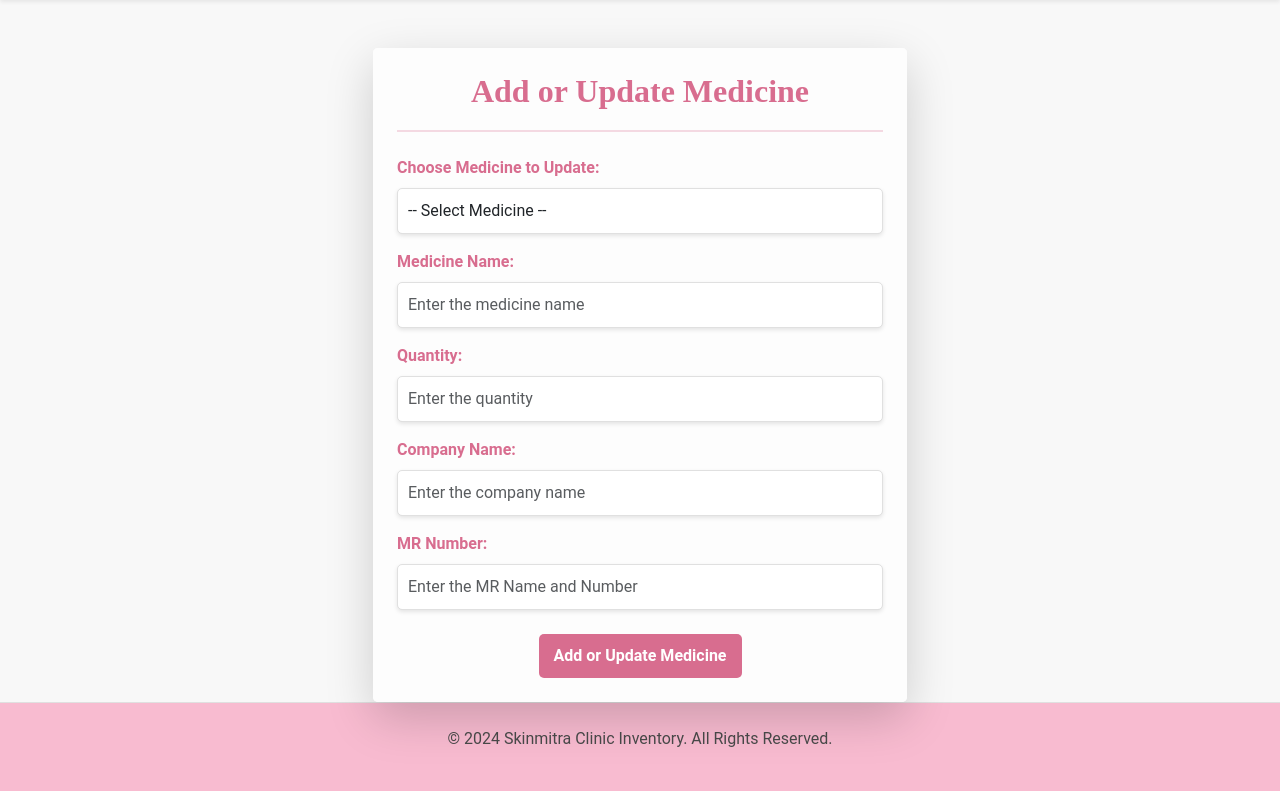
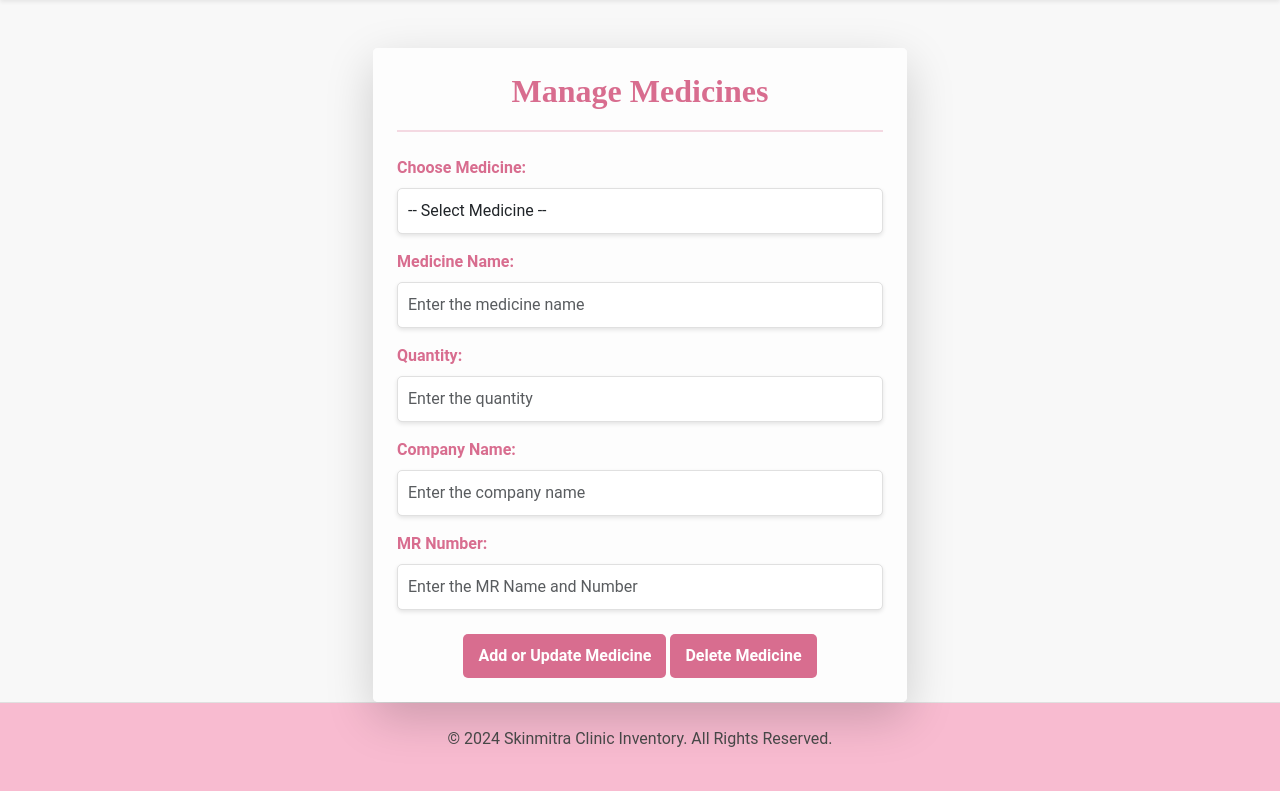
Before and after one commit to rohitbpatil27/clinic_inventory, a Django app: page /add_medicine/ in a window 1280 px wide. Shown: the part 91-882 px from the top of the page. Run offline with Django 5.2, Linux system fonts and the light colour scheme; a user stored in the database is signed in; data comes from the database, SQL or seed files in the repository; both versions use the stored data as it was after the commit.

Commit message:
added fixes and delete medication button

```diff
--- a/inventory/templates/add_medicine.html
+++ b/inventory/templates/add_medicine.html
@@ -1,6 +1,6 @@
 {% extends "base.html" %}
 
-{% block title %}Add or Update Medicine{% endblock %}
+{% block title %}Add, Update, or Delete Medicine{% endblock %}
 
 {% block content %}
 <div class="container mt-5">
@@ -8,7 +8,7 @@
         <div class="col-md-6">
             <div class="card shadow-lg border-0">
                 <div class="card-body p-4">
-                    <h1 class="text-center add-medicine-heading">Add or Update Medicine</h1>
+                    <h1 class="text-center add-medicine-heading">Manage Medicines</h1>
                     <hr class="hr-style mb-4">
 
                     <!-- Display success messages -->
@@ -23,55 +23,40 @@
                         </div>
                     {% endif %}
 
-                    <!-- Form to Add or Update Medicine -->
                     <form method="POST" class="mt-4">
                         {% csrf_token %}
 
-                        <!-- Medicine Selection -->
                         <div class="form-group">
-                            <label for="medicine" class="form-label">Choose Medicine to Update:</label>
+                            <label for="medicine" class="form-label">Choose Medicine:</label>
                             <select id="medicine" name="medicine" class="form-control" required>
                                 <option value="">-- Select Medicine --</option>
                                 <option value="new">Add New Medicine</option>
                                 {% for medicine in medicines %}
-                                    <option value="{{ medicine.id }}"
-                                            data-name="{{ medicine.name }}"
-                                            data-company="{{ medicine.company_name }}"
-                                            data-mr="{{ medicine.mr_number }}"
-                                            data-quantity="{{ medicine.quantity }}">
-                                        {{ medicine.name }} ({{ medicine.company_name }})
-                                    </option>
+                                    <option value="{{ medicine.id }}" data-name="{{ medicine.name }}" data-company="{{ medicine.company_name }}" data-mr="{{ medicine.mr_number }}" data-quantity="{{ medicine.quantity }}">{{ medicine.name }} ({{ medicine.company_name }})</option>
                                 {% endfor %}
                             </select>
                         </div>
 
-                        <!-- Medicine Name -->
                         <div class="form-group mt-3">
                             <label for="name" class="form-label">Medicine Name:</label>
                             <input type="text" id="name" name="name" class="form-control" placeholder="Enter the medicine name" required>
                         </div>
-
-                        <!-- Quantity -->
                         <div class="form-group mt-3">
                             <label for="quantity" class="form-label">Quantity:</label>
                             <input type="number" id="quantity" name="quantity" class="form-control" placeholder="Enter the quantity" required>
                         </div>
-
-                        <!-- Company Name -->
                         <div class="form-group mt-3">
                             <label for="company_name" class="form-label">Company Name:</label>
                             <input type="text" id="company_name" name="company_name" class="form-control" placeholder="Enter the company name" required>
                         </div>
-
-                        <!-- MR Number -->
                         <div class="form-group mt-3">
                             <label for="mr_number" class="form-label">MR Number:</label>
                             <input type="text" id="mr_number" name="mr_number" class="form-control" placeholder="Enter the MR Name and Number" required>
                         </div>
 
-                        <!-- Submit Button -->
                         <div class="form-group mt-4 text-center">
-                            <button type="submit" class="btn btn-submit btn-lg">Add or Update Medicine</button>
+                            <button type="submit" name="action" value="add_or_update" class="btn btn-submit btn-lg">Add or Update Medicine</button>
+                            <button type="submit" name="action" value="delete" class="btn btn-danger btn-lg">Delete Medicine</button>
                         </div>
                     </form>
                 </div>
@@ -87,22 +72,22 @@
 <!-- Initialize select2 for search functionality and auto-populate fields -->
 <script>
     $(document).ready(function() {
-        // Initialize select2 for search functionality
+        // Initialize select2 for search
         $('#medicine').select2();
 
-        // Handle medicine selection changes
+        // When a medicine is selected
         $('#medicine').change(function() {
             var selectedMedicine = $(this).find('option:selected');
             var medicineId = selectedMedicine.val();
 
-            // Reset form fields if 'Add New Medicine' is selected
+            // Check if 'Add New Medicine' is selected
             if (medicineId === 'new') {
                 $('#name').val('');
                 $('#company_name').val('');
                 $('#mr_number').val('');
                 $('#quantity').val('');
             } else {
-                // Auto-fill form fields with selected medicine data
+                // Auto-populate fields based on selected medicine
                 $('#name').val(selectedMedicine.data('name'));
                 $('#company_name').val(selectedMedicine.data('company'));
                 $('#mr_number').val(selectedMedicine.data('mr'));
--- a/inventory/views.py
+++ b/inventory/views.py
@@ -42,18 +42,29 @@ def dashboard(request):
 @login_required
 def add_medicine(request):
     if request.method == "POST":
-        medicine_id = request.POST.get("medicine")  # Capture the selected medicine ID
+        action = request.POST.get("action")  # Determines if it's add/update or delete
+        medicine_id = request.POST.get("medicine")  # Selected medicine ID
         name = request.POST.get("name")  # Medicine name
         company_name = request.POST.get("company_name")  # Company name
-        quantity = request.POST.get("quantity")  # Quantity as string
+        quantity = request.POST.get("quantity")  # Quantity
         mr_number = request.POST.get("mr_number")  # MR number
 
-        # Validate medicine_id
-        if not medicine_id:
-            messages.error(request, "No medicine selected. Please select a medicine or choose 'Add New Medicine'.")
+        # Handle Delete Operation
+        if action == "delete":
+            if medicine_id and medicine_id != "new":
+                try:
+                    medication = Medication.objects.get(id=int(medicine_id))
+                    medication.delete()
+                    messages.success(request, f"Medicine '{medication.name}' deleted successfully!")
+                except Medication.DoesNotExist:
+                    messages.error(request, "Selected medicine does not exist.")
+                except Exception as e:
+                    messages.error(request, f"Error deleting medicine: {str(e)}")
+            else:
+                messages.error(request, "Please select a valid medicine to delete.")
             return redirect("add_medicine")
 
-        # Validate quantity
+        # Validate quantity for add/update operations
         try:
             quantity = int(quantity)
             if quantity <= 0:
@@ -63,7 +74,7 @@ def add_medicine(request):
             return redirect("add_medicine")
 
         # Handle "new" medicine creation
-        if medicine_id == 'new':
+        if medicine_id == "new":
             try:
                 Medication.objects.create(
                     name=name,
@@ -79,8 +90,7 @@ def add_medicine(request):
         # Handle updating existing medicine
         else:
             try:
-                medicine_id = int(medicine_id)  # Convert to integer
-                medication = Medication.objects.get(id=medicine_id)
+                medication = Medication.objects.get(id=int(medicine_id))
                 medication.quantity += quantity  # Update quantity
                 medication.name = name  # Optionally update name
                 medication.company_name = company_name  # Optionally update company name
@@ -88,8 +98,6 @@ def add_medicine(request):
                 medication.save()
 
                 messages.success(request, f"Stock for {medication.name} updated successfully!")
-            except ValueError:
-                messages.error(request, "Invalid medicine ID.")
             except Medication.DoesNotExist:
                 messages.error(request, "Selected medicine does not exist.")
             except Exception as e:
@@ -97,8 +105,8 @@ def add_medicine(request):
 
         return redirect("add_medicine")
 
-    # Render the form for adding/updating medicine if GET request
-    medicines = Medication.objects.all()  # Fetch all medicines for dropdown
+    # Render the form for adding, updating, or deleting medicine if GET request
+    medicines = Medication.objects.all()
     return render(request, "add_medicine.html", {"medicines": medicines})
 
 @login_required
```
Also changed, not shown: db.sqlite3, 2 other files.
